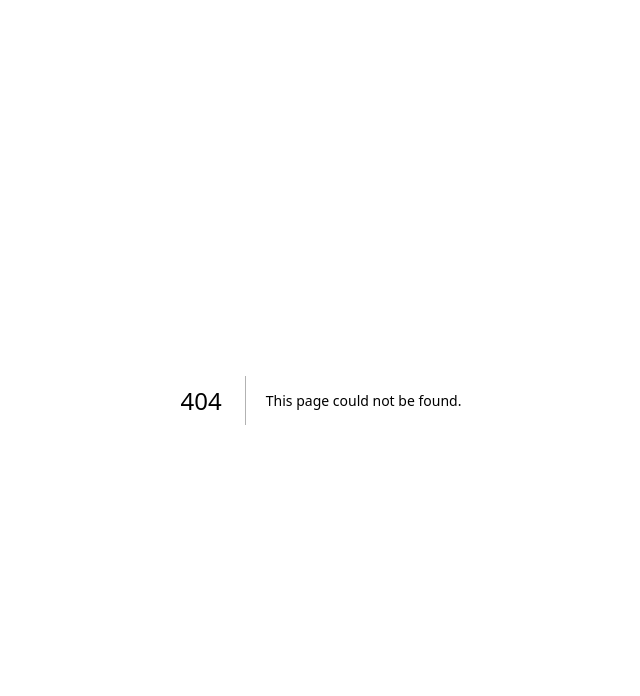
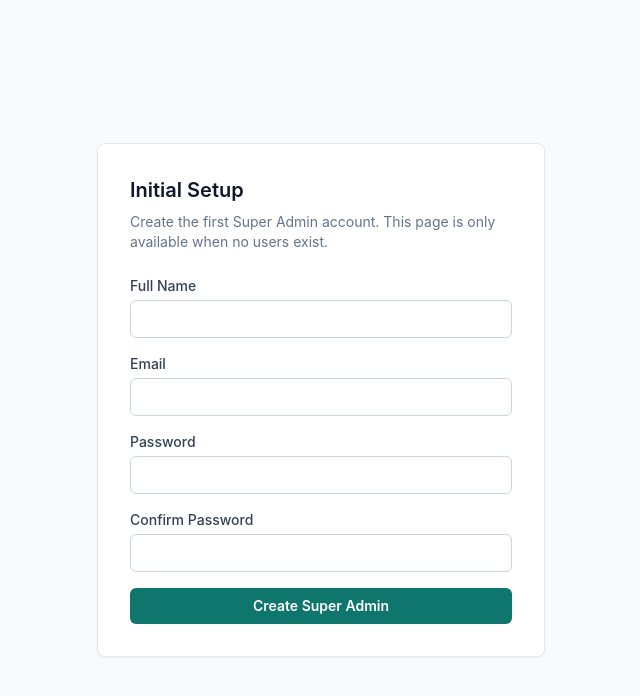
Before and after one commit to pudurradhika553-boop/projectgreen, a Next.js app: page /setup in a window 1280 px wide. Before the commit this address had no page. Shown: the top 696 px of the page, without its empty margins (319-959 px from the left). Built offline with nearby package versions, Linux system fonts and the light colour scheme.

Commit message:
Add setup page and admin login

```diff
--- /dev/null
+++ b/src/app/admin/login/page.tsx
@@ -0,0 +1,86 @@
+"use client";
+
+import { useState } from "react";
+import { useRouter } from "next/navigation";
+import Link from "next/link";
+
+export default function AdminLoginPage() {
+  const router = useRouter();
+  const [email, setEmail] = useState("");
+  const [password, setPassword] = useState("");
+  const [error, setError] = useState("");
+  const [loading, setLoading] = useState(false);
+
+  async function handleSubmit(e: React.FormEvent) {
+    e.preventDefault();
+    setError("");
+    setLoading(true);
+
+    try {
+      const res = await fetch("/api/auth/login", {
+        method: "POST",
+        headers: { "Content-Type": "application/json" },
+        body: JSON.stringify({ email, password }),
+      });
+      const data = await res.json();
+      if (!res.ok) {
+        setError(data.error || "Login failed");
+        setLoading(false);
+        return;
+      }
+      router.push("/admin");
+      router.refresh();
+    } catch {
+      setError("Network error");
+      setLoading(false);
+    }
+  }
+
+  return (
+    <div className="flex min-h-screen items-center justify-center bg-slate-100 px-4">
+      <div className="w-full max-w-sm rounded-lg border border-slate-200 bg-white p-8 shadow-sm">
+        <h1 className="text-xl font-semibold text-slate-900">Admin Login</h1>
+        <p className="mt-1 text-sm text-slate-500">Event Management Dashboard</p>
+
+        <form onSubmit={handleSubmit} className="mt-6 space-y-4">
+          <div>
+            <label className="block text-sm font-medium text-slate-700">Email</label>
+            <input
+              type="email"
+              required
+              value={email}
+              onChange={(e) => setEmail(e.target.value)}
+              className="mt-1 w-full rounded-md border border-slate-300 px-3 py-2 text-sm focus:border-teal-600 focus:outline-none focus:ring-1 focus:ring-teal-600"
+            />
+          </div>
+          <div>
+            <label className="block text-sm font-medium text-slate-700">Password</label>
+            <input
+              type="password"
+              required
+              value={password}
+              onChange={(e) => setPassword(e.target.value)}
+              className="mt-1 w-full rounded-md border border-slate-300 px-3 py-2 text-sm focus:border-teal-600 focus:outline-none focus:ring-1 focus:ring-teal-600"
+            />
+          </div>
+
+          {error && (
+            <div className="rounded-md bg-red-50 px-3 py-2 text-sm text-red-700">{error}</div>
+          )}
+
+          <button
+            type="submit"
+            disabled={loading}
+            className="w-full rounded-md bg-teal-700 px-4 py-2 text-sm font-semibold text-white hover:bg-teal-800 disabled:opacity-50"
+          >
+            {loading ? "Signing in…" : "Sign In"}
+          </button>
+        </form>
+
+        <div className="mt-6 text-center text-xs text-slate-400">
+          First time? <Link href="/setup" className="text-teal-700 hover:underline">Run setup</Link>
+        </div>
+      </div>
+    </div>
+  );
+}
--- /dev/null
+++ b/src/app/setup/page.tsx
@@ -0,0 +1,137 @@
+"use client";
+
+import { useState } from "react";
+import { useRouter } from "next/navigation";
+
+export default function SetupPage() {
+  const router = useRouter();
+  const [loading, setLoading] = useState(false);
+  const [error, setError] = useState("");
+  const [success, setSuccess] = useState(false);
+  const [form, setForm] = useState({
+    name: "",
+    email: "",
+    password: "",
+    confirmPassword: "",
+  });
+
+  async function handleSubmit(e: React.FormEvent) {
+    e.preventDefault();
+    setError("");
+    setLoading(true);
+
+    if (form.password !== form.confirmPassword) {
+      setError("Passwords do not match");
+      setLoading(false);
+      return;
+    }
+    if (form.password.length < 8) {
+      setError("Password must be at least 8 characters");
+      setLoading(false);
+      return;
+    }
+
+    try {
+      const res = await fetch("/api/setup", {
+        method: "POST",
+        headers: { "Content-Type": "application/json" },
+        body: JSON.stringify({
+          name: form.name,
+          email: form.email,
+          password: form.password,
+        }),
+      });
+
+      const data = await res.json();
+      if (!res.ok) {
+        setError(data.error || "Setup failed");
+        setLoading(false);
+        return;
+      }
+
+      setSuccess(true);
+      setTimeout(() => router.push("/admin/login"), 2000);
+    } catch {
+      setError("Network error. Please try again.");
+      setLoading(false);
+    }
+  }
+
+  if (success) {
+    return (
+      <div className="flex min-h-screen items-center justify-center bg-slate-50">
+        <div className="rounded-lg border border-green-200 bg-white p-8 text-center shadow-sm">
+          <h1 className="text-xl font-semibold text-green-800">Setup complete</h1>
+          <p className="mt-2 text-sm text-slate-600">Redirecting to admin login…</p>
+        </div>
+      </div>
+    );
+  }
+
+  return (
+    <div className="flex min-h-screen items-center justify-center bg-slate-50 px-4">
+      <div className="w-full max-w-md rounded-lg border border-slate-200 bg-white p-8 shadow-sm">
+        <h1 className="text-xl font-semibold text-slate-900">Initial Setup</h1>
+        <p className="mt-2 text-sm text-slate-500">
+          Create the first Super Admin account. This page is only available when no users exist.
+        </p>
+
+        <form onSubmit={handleSubmit} className="mt-6 space-y-4">
+          <div>
+            <label className="block text-sm font-medium text-slate-700">Full Name</label>
+            <input
+              type="text"
+              required
+              value={form.name}
+              onChange={(e) => setForm({ ...form, name: e.target.value })}
+              className="mt-1 w-full rounded-md border border-slate-300 px-3 py-2 text-sm focus:border-teal-600 focus:outline-none focus:ring-1 focus:ring-teal-600"
+            />
+          </div>
+          <div>
+            <label className="block text-sm font-medium text-slate-700">Email</label>
+            <input
+              type="email"
+              required
+              value={form.email}
+              onChange={(e) => setForm({ ...form, email: e.target.value })}
+              className="mt-1 w-full rounded-md border border-slate-300 px-3 py-2 text-sm focus:border-teal-600 focus:outline-none focus:ring-1 focus:ring-teal-600"
+            />
+          </div>
+          <div>
+            <label className="block text-sm font-medium text-slate-700">Password</label>
+            <input
+              type="password"
+              required
+              minLength={8}
+              value={form.password}
+              onChange={(e) => setForm({ ...form, password: e.target.value })}
+              className="mt-1 w-full rounded-md border border-slate-300 px-3 py-2 text-sm focus:border-teal-600 focus:outline-none focus:ring-1 focus:ring-teal-600"
+            />
+          </div>
+          <div>
+            <label className="block text-sm font-medium text-slate-700">Confirm Password</label>
+            <input
+              type="password"
+              required
+              value={form.confirmPassword}
+              onChange={(e) => setForm({ ...form, confirmPassword: e.target.value })}
+              className="mt-1 w-full rounded-md border border-slate-300 px-3 py-2 text-sm focus:border-teal-600 focus:outline-none focus:ring-1 focus:ring-teal-600"
+            />
+          </div>
+
+          {error && (
+            <div className="rounded-md bg-red-50 px-3 py-2 text-sm text-red-700">{error}</div>
+          )}
+
+          <button
+            type="submit"
+            disabled={loading}
+            className="w-full rounded-md bg-teal-700 px-4 py-2 text-sm font-semibold text-white hover:bg-teal-800 disabled:opacity-50"
+          >
+            {loading ? "Creating…" : "Create Super Admin"}
+          </button>
+        </form>
+      </div>
+    </div>
+  );
+}
```
